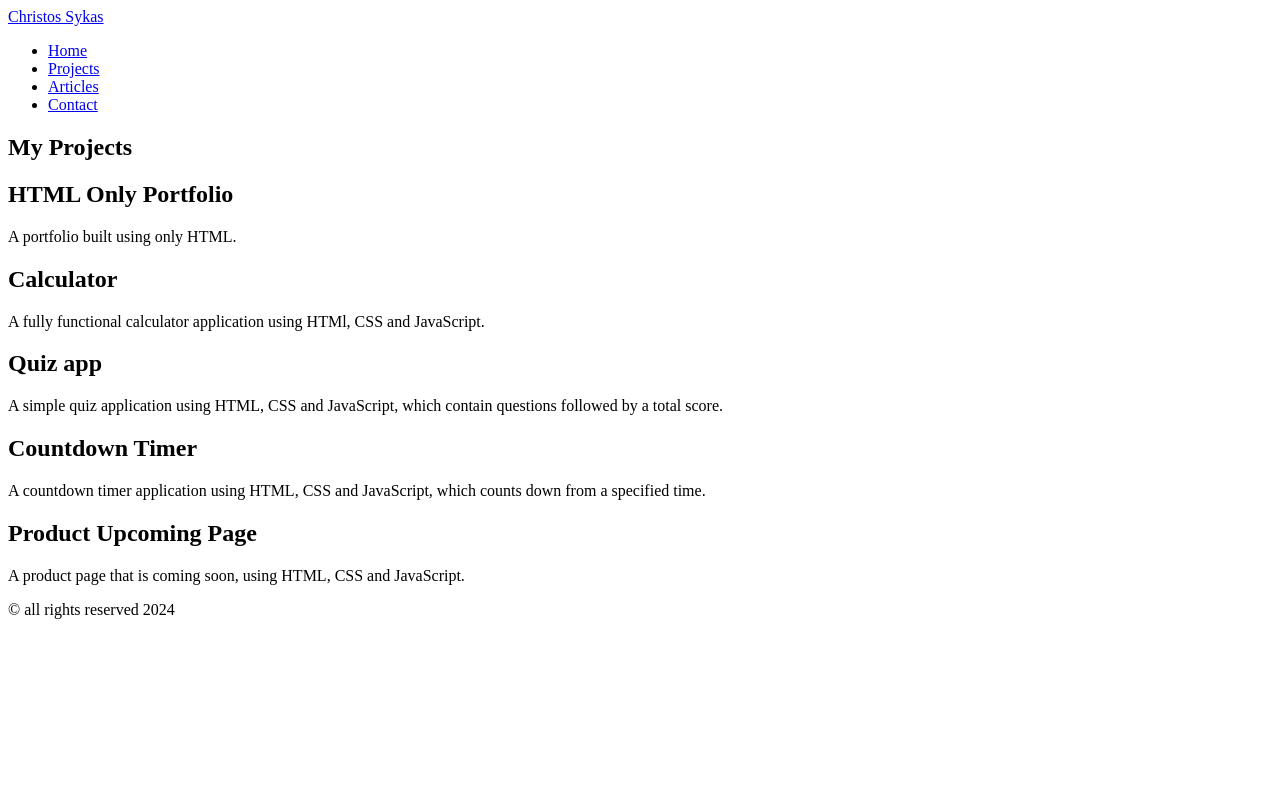
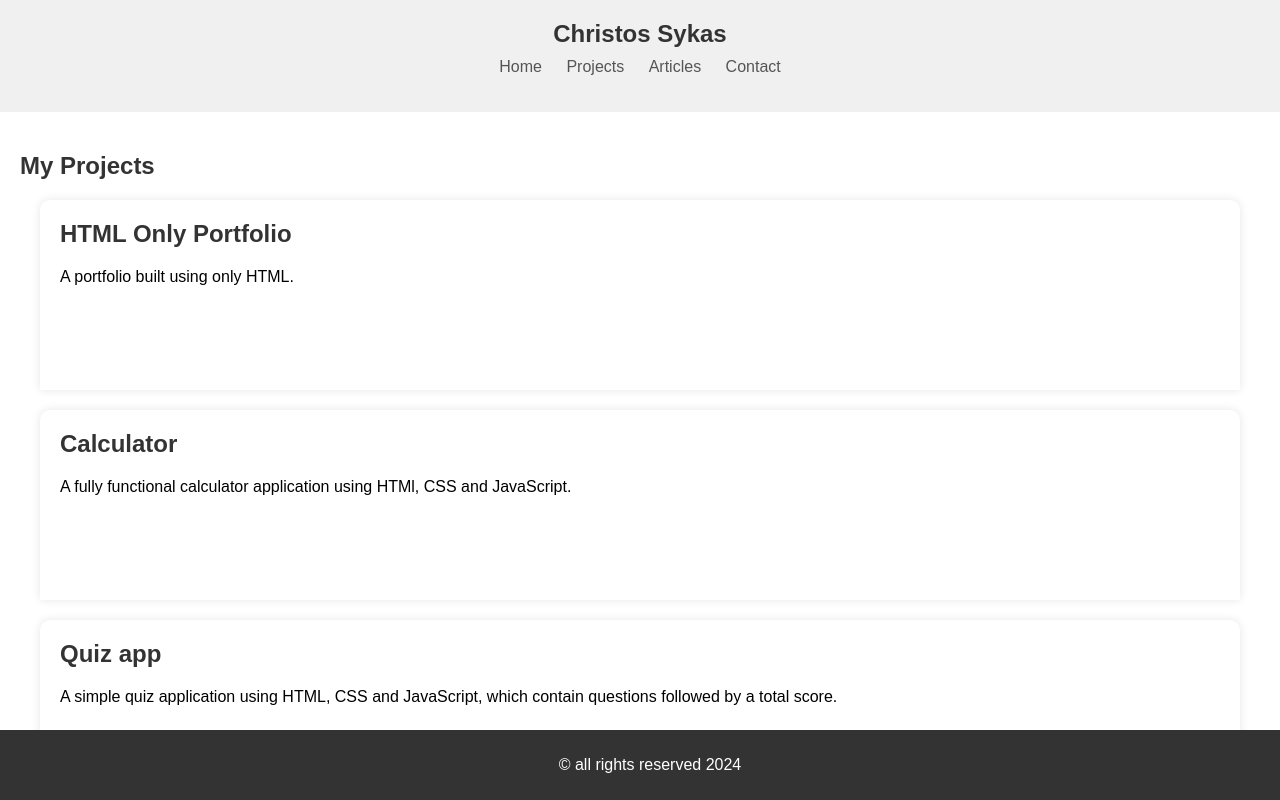
Before and after one commit to devchsykas/roadmapsh-projects, a plain HTML site: page 02-basic-html-website/projects.html in a window 1280 px wide. Shown: the top 800 px of the page. Drawn offline with Linux system fonts and the light colour scheme.

Commit message:
"Added CSS styles to projects.html for layout and design"

```diff
--- a/02-basic-html-website/projects.html
+++ b/02-basic-html-website/projects.html
@@ -11,6 +11,97 @@
     <meta name="keywords" content="Frontend Project, HTML" />
     <meta name="author" content="Christos Sykas" />
     <title>Basic HTML Website</title>
+
+    <style>
+      body {
+        font-family: sans-serif;
+        margin: 0;
+        padding: 0;
+        box-sizing: border-box;
+      }
+
+      .header {
+        background-color: #f0f0f0;
+        padding: 20px;
+        text-align: center;
+      }
+
+      .logo a {
+        text-decoration: none;
+        font-size: 24px;
+        font-weight: bold;
+        color: #333;
+      }
+
+      .menu {
+        list-style: none;
+        padding: 0;
+        margin-top: 10px;
+      }
+
+      .menu li {
+        display: inline;
+        margin: 0 10px;
+      }
+
+      .menu a {
+        text-decoration: none;
+        color: #555;
+      }
+
+      section {
+        padding: 20px;
+        margin-bottom: 30px;
+      }
+
+      h1,
+      h2 {
+        color: #333;
+      }
+
+      ul {
+        list-style: disc;
+        padding-left: 40px;
+      }
+
+      a {
+        color: blue;
+        text-decoration: none;
+      }
+
+      a:hover {
+        text-decoration: underline;
+      }
+
+      .project {
+        background-color: #fff;
+        padding: 20px;
+        margin: 20px;
+        box-shadow: 0 0 10px rgba(0, 0, 0, 0.1);
+        width: auto;
+        height: 150px;
+        border-radius: 10px 10px 0 0;
+      }
+
+      .project h2 {
+        margin-top: 0;
+      }
+
+      .project p {
+        margin-bottom: 20px;
+      }
+
+      .footer {
+        background-color: #333;
+        color: #fff;
+        text-align: center;
+        padding: 10px;
+        position: fixed;
+        bottom: 0;
+        left: 0;
+        width: 100%;
+      }
+    </style>
   </head>
   <body>
     <header class="header">
```
